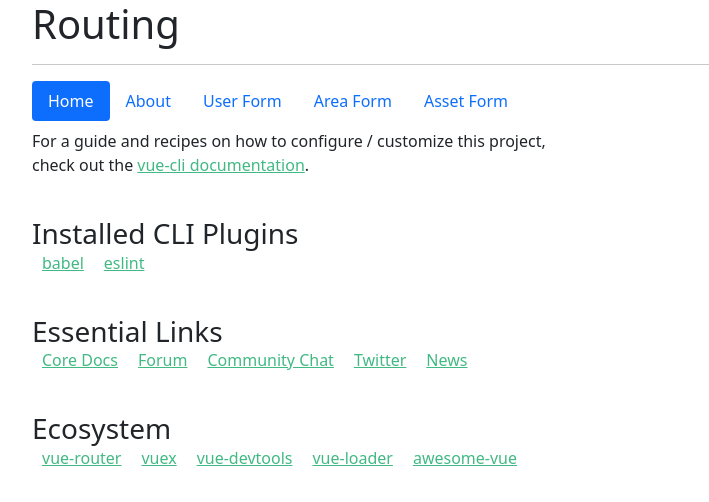
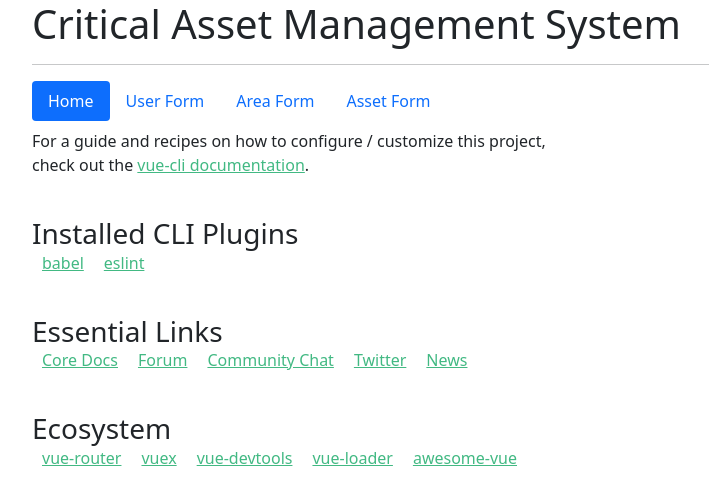
Before and after one commit to mdw1715/cams, a Vue app: page / in a window 1280 px wide. Shown: the top 502 px of the page, without its empty margins (50-759 px from the left). Built offline with nearby package versions, Linux system fonts and the light colour scheme.

Commit message:
reorganization of routes

```diff
--- a/public/index.html
+++ b/public/index.html
@@ -5,11 +5,11 @@
     <meta http-equiv="X-UA-Compatible" content="IE=edge">
     <meta name="viewport" content="width=device-width,initial-scale=1.0">
     <link rel="icon" href="<%= BASE_URL %>favicon.ico">
-    <title><%= htmlWebpackPlugin.options.title %></title>
+    <title>Critical Asset Managment System</title>
   </head>
   <body>
     <noscript>
-      <strong>We're sorry but <%= htmlWebpackPlugin.options.title %> doesn't work properly without JavaScript enabled. Please enable it to continue.</strong>
+      <strong>We're sorry but the Critical Asset Management System doesn't work properly without JavaScript enabled. Please enable it to continue.</strong>
     </noscript>
     <div id="app"></div>
     <!-- built files will be auto injected -->
--- a/src/App.vue
+++ b/src/App.vue
@@ -1,7 +1,7 @@
 <template>
   <div class="container">
     <div>
-      <h1>Routing</h1>
+      <h1>Critical Asset Management System</h1>
       <hr />
       <nav-bar></nav-bar>
       <router-view></router-view>
--- a/src/components/NavBar.vue
+++ b/src/components/NavBar.vue
@@ -2,7 +2,6 @@
   <div>
     <b-nav pills>
       <b-nav-item to="/" active-class="active" exact>Home</b-nav-item>
-      <b-nav-item to="/about" active-class="active">About</b-nav-item>
       <b-nav-item to="/userform" active-class="active">User Form</b-nav-item>
       <b-nav-item to="/areaform" active-class="active">Area Form</b-nav-item>
       <b-nav-item to="/assetform" active-class="active">Asset Form</b-nav-item>
```
Also changed, not shown: src/routes.js (+1 -6 lines), src/views/HelloWorld.vue (renamed from src/components/HelloWorld.vue).
